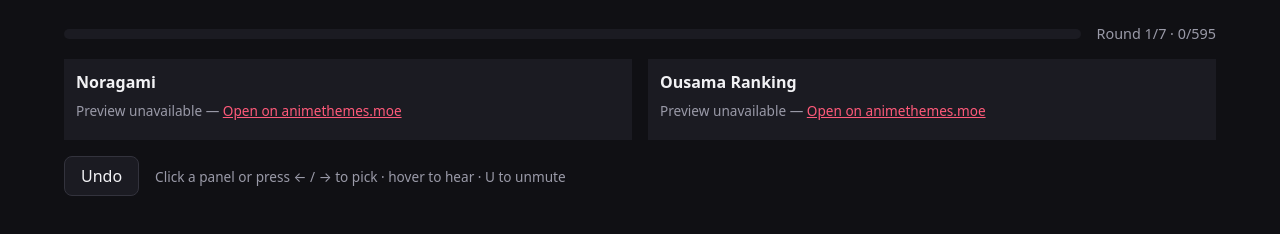
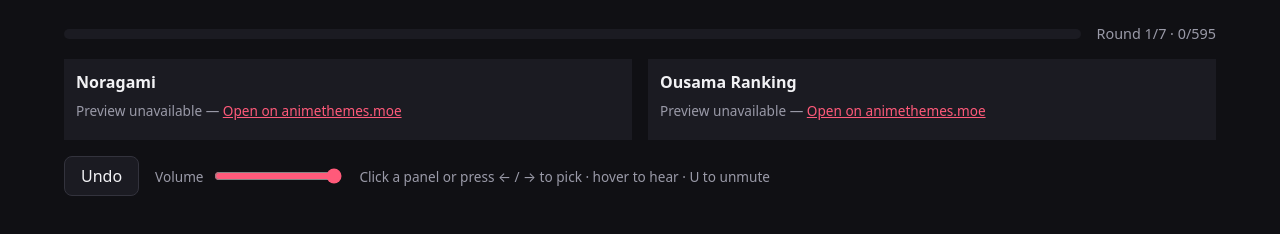
Before and after one commit to bernardopiane/Anime_OPED_Ranker, a website with bundled scripts: page index.html in a window 1280 px wide. Both pictures are taken after a click on the button "Start". Built offline with nearby package versions, Linux system fonts and the light colour scheme; no server answers.

Commit message:
feat: add master volume slider for all previews

```diff
--- a/app.js
+++ b/app.js
@@ -31,6 +31,7 @@
     winners: state.tournament.winners,
     resolved: cacheEntries(resolved),
     version: RECORD_VERSION,
+    volume: masterVolume,
   });
   el('warning').classList.toggle('hidden', ok);
 }
@@ -67,6 +68,9 @@
   }
 
   const saved = load();
+  if (saved && typeof saved.volume === 'number' && saved.volume >= 0 && saved.volume <= 1) {
+    masterVolume = saved.volume;
+  }
   if (isMatchingSource(saved, state.items) && saved.version === RECORD_VERSION) {
     for (const [id, info] of hydrateEntries(saved.resolved)) resolved.set(id, info);
   }
@@ -111,6 +115,14 @@
     renderMatch();
   });
 
+  const volumeInput = el('volume');
+  volumeInput.value = String(masterVolume);
+  volumeInput.addEventListener('input', () => {
+    masterVolume = Number(volumeInput.value);
+    applyAudio();
+    persist();
+  });
+
   showScreen('start');
 }
 
@@ -123,12 +135,16 @@
 };
 let activeSide = null;
 let lockedSide = null;
+let masterVolume = 1;
 
 function applyAudio() {
   for (const side of ['a', 'b']) {
     const { video, button } = media[side];
     const muted = side !== activeSide;
-    if (video) video.muted = muted;
+    if (video) {
+      video.muted = muted;
+      video.volume = masterVolume;
+    }
     if (button) button.textContent = muted ? 'Unmute' : 'Mute';
   }
 }
--- a/index.html
+++ b/index.html
@@ -32,6 +32,10 @@
         </div>
         <footer class="match-footer">
           <button id="undo-btn">Undo</button>
+          <label class="volume">
+            <span>Volume</span>
+            <input id="volume" type="range" min="0" max="1" step="0.01" value="1" />
+          </label>
           <span class="hint">Click a panel or press ← / → to pick · hover to hear · U to unmute</span>
         </footer>
       </section>
--- a/styles.css
+++ b/styles.css
@@ -58,6 +58,8 @@
 .panel .controls button { padding: 0.25rem 0.6rem; }
 .panel .fallback { color: var(--muted); font-size: 0.85rem; }
 .panel .fallback a { color: var(--accent); }
+.volume { display: flex; align-items: center; gap: 0.5rem; color: var(--muted); font-size: 0.85rem; }
+.volume input { width: 8rem; accent-color: var(--accent); }
 .panel .loading {
   display: flex;
   align-items: center;
```
